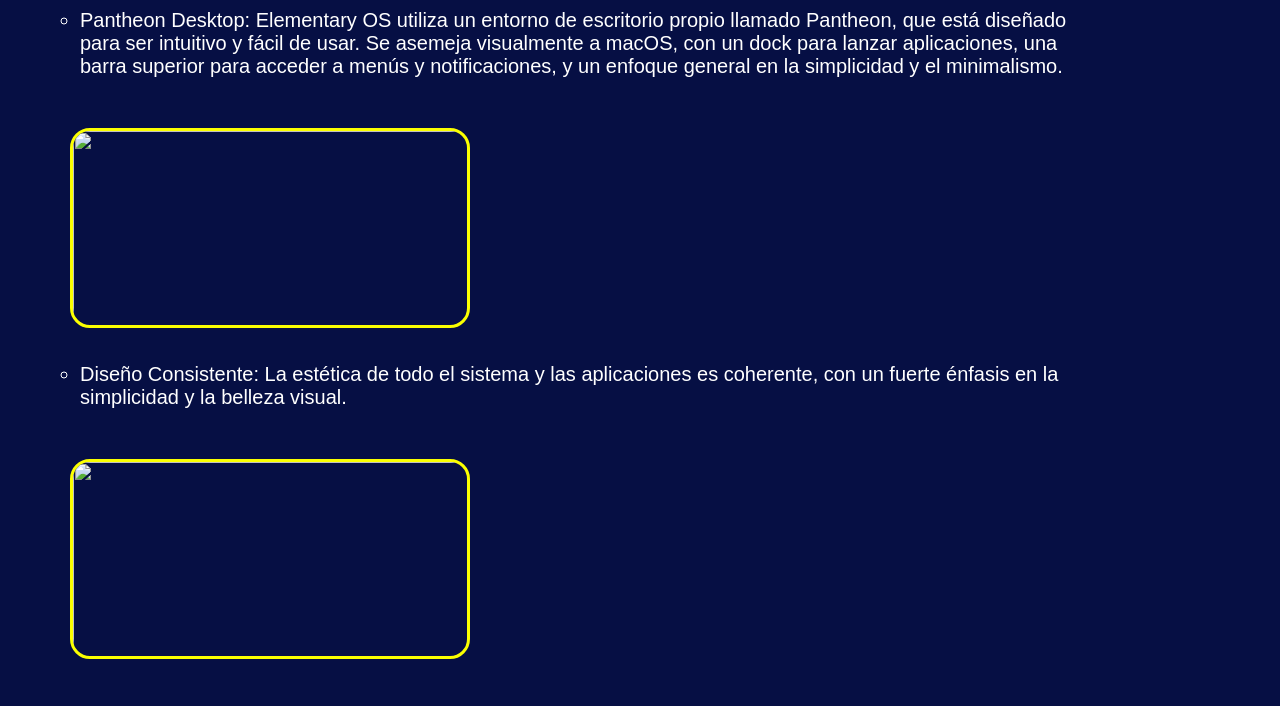
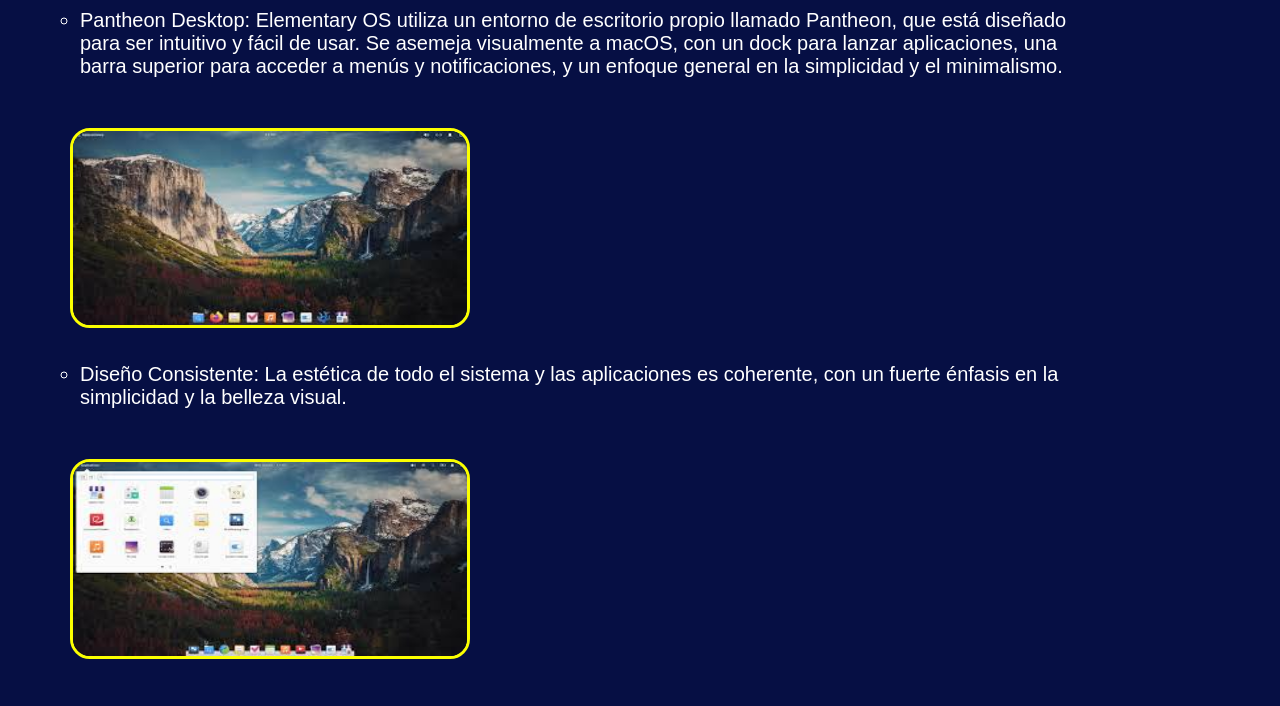
Before and after one commit to WeslingDeJesus/TRABAJO-FINAL-S.O-V7, a plain HTML site: page caracteristicas.html in a window 1280 px wide. Shown: the part 228-934 px from the top of the page. Drawn offline with Linux system fonts and the light colour scheme.

Commit message:
Update caracteristicas.html

```diff
--- a/caracteristicas.html
+++ b/caracteristicas.html
@@ -58,7 +58,7 @@
                                 </li>
 
                                 <div class="img">
-                                    <img src="../Imagenes/elementary_OS_Inicio.jpeg" alt="">
+                                    <img src="elementary_OS_Inicio.jpeg" alt="">
                                 </div>
 
                             <li class="li_desordenados">
@@ -68,7 +68,7 @@
 
                                 </li>
                                 <div class="img">
-                                    <img src="../Imagenes/elementary_OS_AppCenter.jpeg" alt="">
+                                    <img src="elementary_OS_AppCenter.jpeg" alt="">
                                 </div>
                         </ul>
                     </li>
@@ -113,7 +113,7 @@
                                     los desarrolladores recibir donaciones directamente.
                             </li>
                             <div class="img">
-                                <img src="../Imagenes/elementary_OS_Multipage.jpeg" alt="">
+                                <img src="elementary_OS_Multipage.jpeg" alt="">
                             </div>
                         </ul>
                     </li>
```
